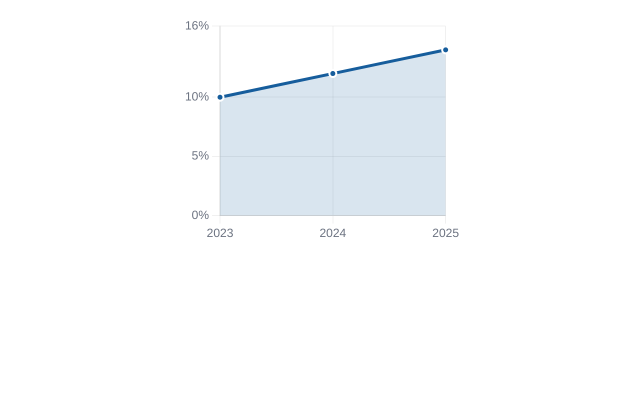
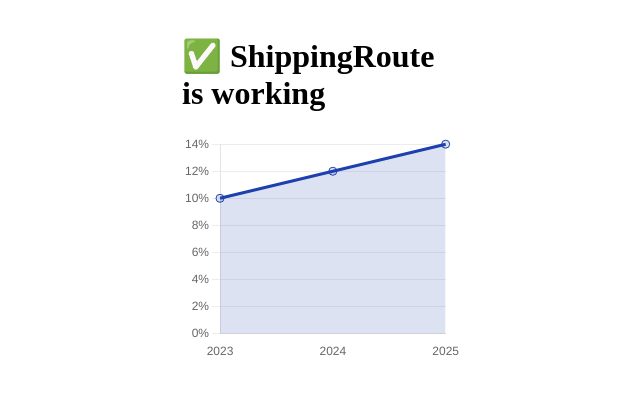
Before and after one commit to vishalthakur08/logistics-chart, a React (Vite) app: page / in a window 1280 px wide. Shown: the top 394 px of the page, without its empty margins (318-958 px from the left). Built offline with nearby package versions, Linux system fonts and the light colour scheme.

Commit message:
Chaniging 2 files

```diff
--- a/src/charts/ShippingChart.jsx
+++ b/src/charts/ShippingChart.jsx
@@ -1,76 +1,83 @@
-// src/ShippingChart.jsx
+// src/charts/ShippingChart.jsx
 import React from "react";
 import { Line } from "react-chartjs-2";
 import {
   Chart as ChartJS,
-  LineElement,
   CategoryScale,
   LinearScale,
   PointElement,
+  LineElement,
   Tooltip,
   Legend,
   Filler,
 } from "chart.js";
 
-ChartJS.register(LineElement, CategoryScale, LinearScale, PointElement, Tooltip, Legend, Filler);
+// 1) IMPORTANT: register controllers/elements you use
+ChartJS.register(
+  CategoryScale,
+  LinearScale,
+  PointElement,
+  LineElement,
+  Tooltip,
+  Legend,
+  Filler
+);
 
 export default function ShippingChart({
   width = 280,
   height = 228,
-  dataPoints = [10, 12, 14],            // 2023, 2024, 2025 (% reduction)
-  labels = ["2023", "2024", "2025"],
 }) {
+  // 2) Put the chart inside a fixed-size container so it has height
+  const containerStyle = {
+    width,
+    height,
+  };
+
   const data = {
-    labels,
+    labels: ["2023", "2024", "2025"],
     datasets: [
       {
         label: "Logistics Cost Reduction (%)",
-        data: dataPoints,
+        data: [10, 12, 14], // or your preferred 10 → 12 → 15
+        borderColor: "#1e40af", // indigo-800
+        backgroundColor: "rgba(30, 64, 175, 0.15)",
         tension: 0.35,
-        borderColor: "#165D9C",             // deep blue
-        backgroundColor: "rgba(22, 93, 156, 0.16)", // soft area fill
-        pointBackgroundColor: "#165D9C",
-        pointBorderColor: "#ffffff",
-        pointBorderWidth: 2,
-        pointRadius: 3.5,
-        fill: "origin",
+        pointRadius: 4,
+        pointHoverRadius: 5,
+        fill: true, // enables area fill
       },
     ],
   };
 
   const options = {
     responsive: true,
-    maintainAspectRatio: false,            // allow fixed container size
-    devicePixelRatio: 2,                   // crisp on retina
+    maintainAspectRatio: false, // 3) allow the parent div to control height
     plugins: {
       legend: { display: false },
       tooltip: {
+        mode: "nearest",
+        intersect: false,
         callbacks: {
           label: (ctx) => `${ctx.parsed.y}%`,
         },
       },
     },
     scales: {
-      x: {
-        grid: { color: "rgba(0,0,0,0.06)" },
-        ticks: { color: "#6B7280" },        // neutral-500
-      },
       y: {
         beginAtZero: true,
-        min: 0,
-        max: 16,                            // gives headroom above 14%
-        grid: { color: "rgba(0,0,0,0.06)" },
         ticks: {
-          stepSize: 5,
-          color: "#6B7280",
           callback: (v) => `${v}%`,
         },
+        grid: { color: "rgba(15, 23, 42, 0.08)" }, // subtle slate grid
+      },
+      x: {
+        grid: { display: false },
       },
     },
   };
 
   return (
-    <div style={{ width: `${width}px`, height: `${height}px` }}>
+    <div style={containerStyle}>
       <Line data={data} options={options} />
     </div>
   );
--- a/src/routes/ShippingRoute.jsx
+++ b/src/routes/ShippingRoute.jsx
@@ -6,7 +6,10 @@ export default function ShippingRoute() {
       width: 280, height: 228, padding: 8,
       background: "transparent", margin: "0 auto"
     }}>
+       <h1>✅ ShippingRoute is working</h1>
       <ShippingChart width={280} height={228} />
     </div>
+
+
   );
 }
```
